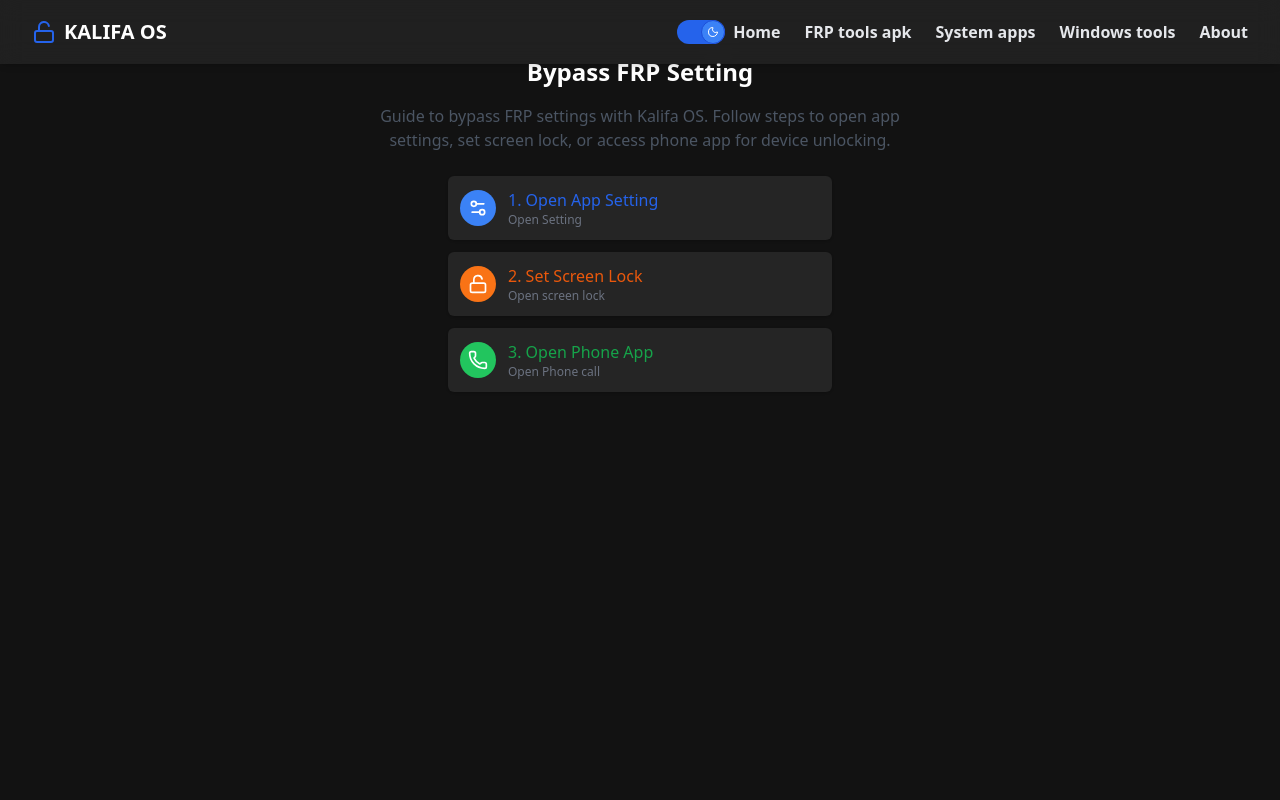
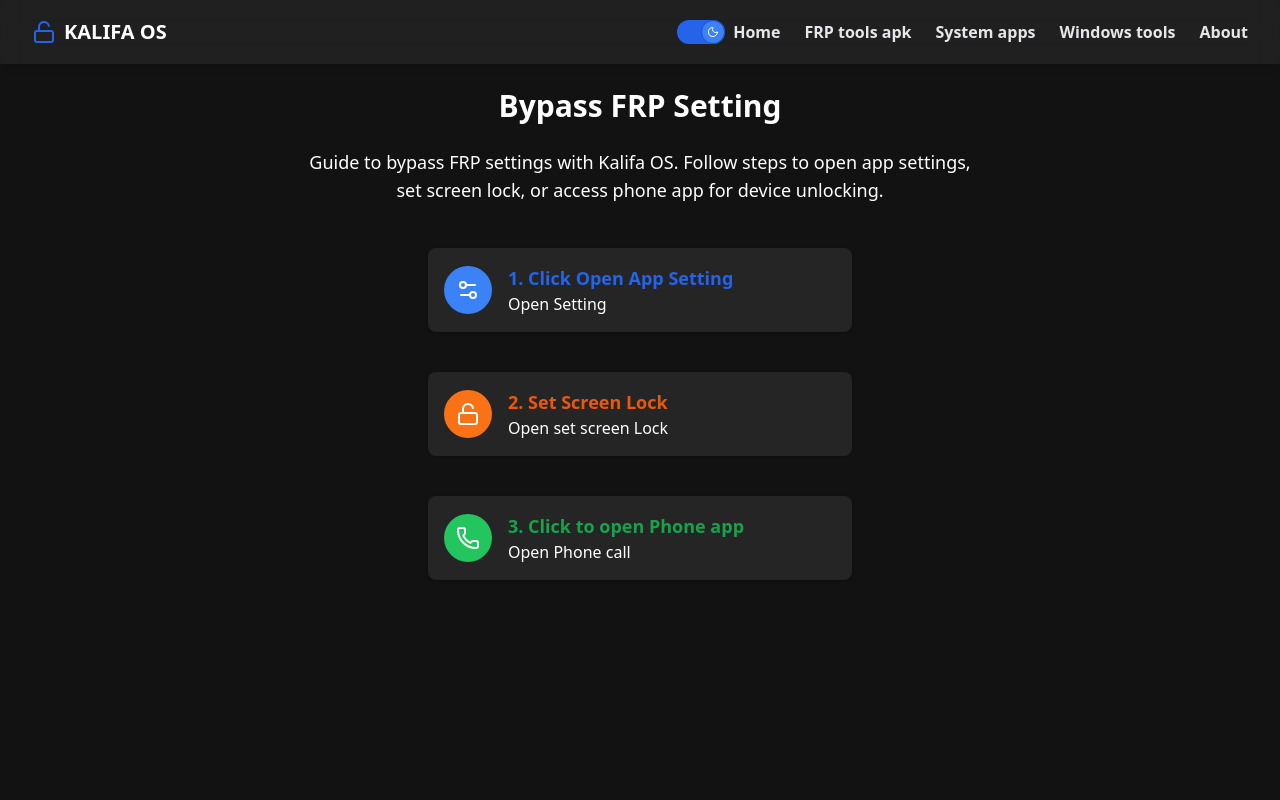
Before and after one commit to Mbboy010/kalifaos, a Next.js app: page /setting-and-lock-screen in a window 1280 px wide. Shown: the top 800 px of the page. Built offline with nearby package versions, Linux system fonts and the light colour scheme; no server answers; the database is empty.

Commit message:
Initial commit

```diff
--- a/src/components/setting/BypassFrpSetting.tsx
+++ b/src/components/setting/BypassFrpSetting.tsx
@@ -1,8 +1,9 @@
-"use client";
+'use client';
 
-import { Settings2, Phone, Unlock } from "lucide-react";
-import { useAppSelector } from "../redux/hooks";
-import { trackClick } from "@/lib/trackClick";
+import { useEffect, useState } from 'react';
+import { Settings2, Phone, Unlock } from 'lucide-react';
+import { useAppSelector } from '../redux/hooks';
+import { trackClick } from '@/lib/trackClick';
 
 export default function BypassFrpSetting() {
   const isColor = useAppSelector((state) => state.color.value);
@@ -12,78 +13,69 @@
   };
 
   return (
-    <div className="flex flex-col items-center p-4 min-h-screen">
-      {/* Header */}
-      <h1 className="text-2xl mt-10 font-bold mb-4">Bypass FRP Setting</h1>
-      <p className="text-base max-w-xl mx-auto text-center mb-6 text-gray-600">
-        Guide to bypass FRP settings with Kalifa OS. Follow steps to open app
-        settings, set screen lock, or access phone app for device unlocking.
+    <div className="flex flex-col items-center p-6 min-h-screen">
+      <h1 className="text-3xl mt-16 font-bold mb-6">Bypass FRP Setting</h1>
+      <p className="text-lg max-w-2xl mx-auto text-center mb-8">
+        Guide to bypass FRP settings with Kalifa OS. Follow steps to open app settings, set screen lock, or access phone app for device unlocking.
       </p>
 
-      {/* Cards */}
-      <div className="w-full max-w-sm space-y-3">
+      <div className="w-full max-w-md space-y-4">
         {/* 1. Open App Setting */}
         <a
-          className="block"
+          className="p-3 block"
           href="intent://com.android.settings/#Intent;scheme=android-app;end"
-          onClick={() => handleTrackClick("open-app-setting")}
+          onClick={() => handleTrackClick('open-app-setting')}
         >
           <div
-            style={{ backgroundColor: isColor ? "#d7d7d719" : "#72727236" }}
-            className="flex items-center hover:bg-gray-700 p-3 shadow rounded-md"
+            style={{ backgroundColor: isColor ? '#d7d7d719' : '#72727236' }}
+            className="flex items-center hover:bg-gray-700 p-4 shadow rounded-lg"
           >
-            <div className="bg-blue-500 text-white p-2 rounded-full mr-3">
-              <Settings2 className="w-5 h-5" />
+            <div className="bg-blue-500 text-white p-3 rounded-full mr-4">
+              <Settings2 className="w-6 h-6" />
             </div>
             <div>
-              <h2 className="text-base font-medium text-blue-600">
-                1. Open App Setting
-              </h2>
-              <p className="text-xs text-gray-500">Open Setting</p>
+              <h2 className="text-lg font-semibold text-blue-600">1. Click Open App Setting</h2>
+              <p>Open Setting</p>
             </div>
           </div>
         </a>
 
         {/* 2. Set Screen Lock */}
         <a
-          className="block"
+          className="p-3 block"
           href="intent://com.google.android.gms/#Intent;scheme=promote_smartlock_scheme;end"
-          onClick={() => handleTrackClick("set-screen-lock")}
+          onClick={() => handleTrackClick('set-screen-lock')}
         >
           <div
-            style={{ backgroundColor: isColor ? "#d7d7d719" : "#72727236" }}
-            className="flex items-center hover:bg-gray-700 p-3 shadow rounded-md"
+            style={{ backgroundColor: isColor ? '#d7d7d719' : '#72727236' }}
+            className="flex items-center hover:bg-gray-700 p-4 shadow rounded-lg"
           >
-            <div className="bg-orange-500 text-white p-2 rounded-full mr-3">
-              <Unlock className="w-5 h-5" />
+            <div className="bg-orange-500 text-white p-3 rounded-full mr-4">
+              <Unlock className="w-6 h-6" />
             </div>
             <div>
-              <h2 className="text-base font-medium text-orange-600">
-                2. Set Screen Lock
-              </h2>
-              <p className="text-xs text-gray-500">Open screen lock</p>
+              <h2 className="text-lg font-semibold text-orange-600">2. Set Screen Lock</h2>
+              <p>Open set screen Lock</p>
             </div>
           </div>
         </a>
 
         {/* 3. Phone App */}
         <a
-          className="block"
+          className="p-3 block"
           href="tel:+2349013644892"
-          onClick={() => handleTrackClick("phone-call")}
+          onClick={() => handleTrackClick('phone-call')}
         >
           <div
-            style={{ backgroundColor: isColor ? "#d7d7d719" : "#72727236" }}
-            className="flex items-center hover:bg-gray-700 p-3 shadow rounded-md"
+            style={{ backgroundColor: isColor ? '#d7d7d719' : '#72727236' }}
+            className="flex items-center hover:bg-gray-700 p-4 shadow rounded-lg"
           >
-            <div className="bg-green-500 text-white p-2 rounded-full mr-3">
-              <Phone className="w-5 h-5" />
+            <div className="bg-green-500 text-white p-3 rounded-full mr-4">
+              <Phone className="w-6 h-6" />
             </div>
             <div>
-              <h2 className="text-base font-medium text-green-600">
-                3. Open Phone App
-              </h2>
-              <p className="text-xs text-gray-500">Open Phone call</p>
+              <h2 className="text-lg font-semibold text-green-600">3. Click to open Phone app</h2>
+              <p>Open Phone call</p>
             </div>
           </div>
         </a>
```
